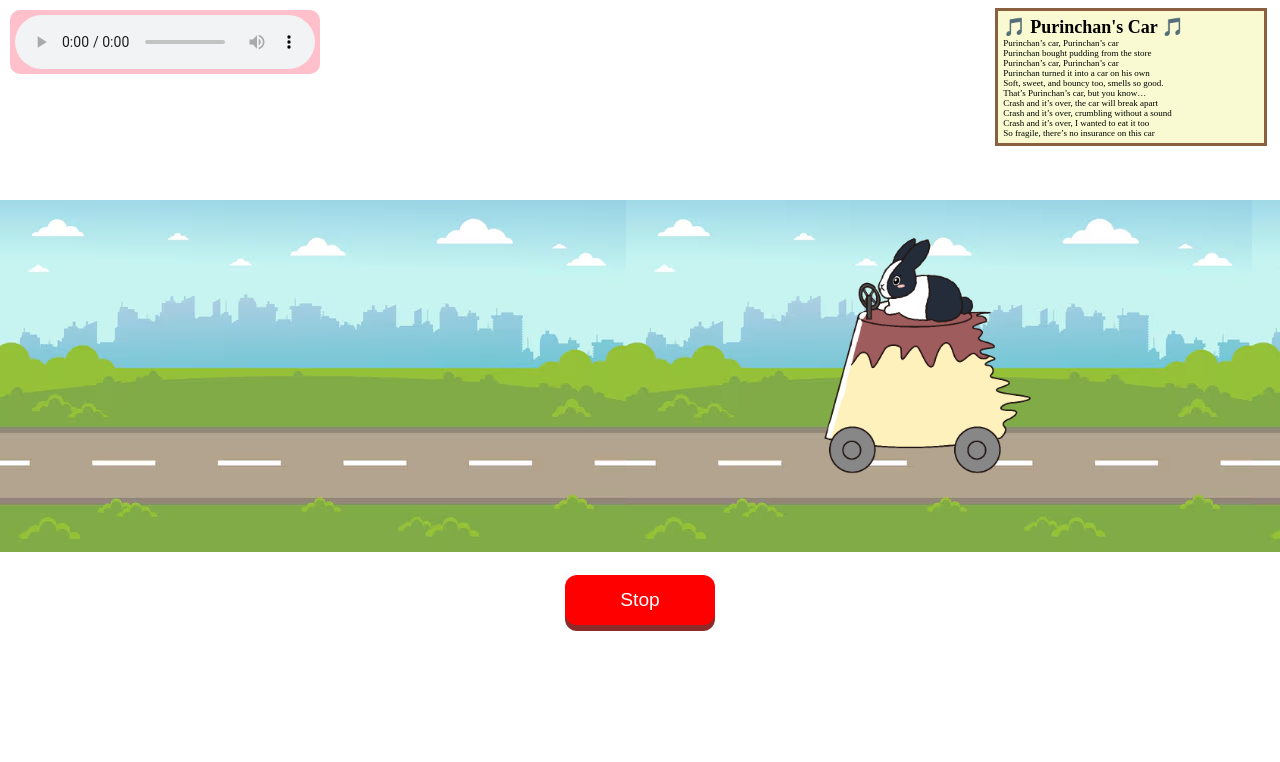
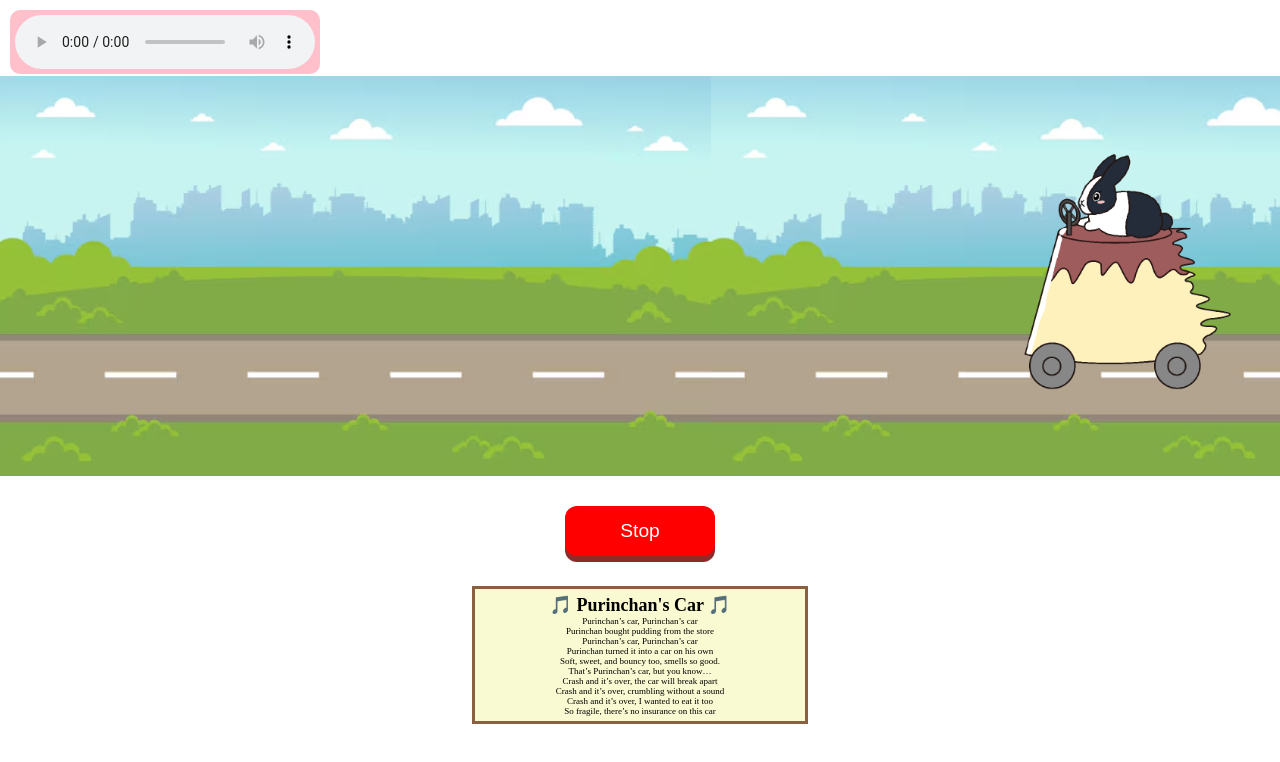
Before and after one commit to Tonikaku-candy/purinchannokuruma, a plain HTML site: page index.html in a window 1280 px wide. Drawn offline with Linux system fonts and the light colour scheme.

Commit message:
Add files via upload

```diff
--- a/index.html
+++ b/index.html
@@ -8,9 +8,9 @@
   </head>
   <body>
     <div class="container">
-      <div class="purinchan">
-        <img src="image/purincar.PNG" alt="purinchan" />
-      </div>
+      <!-- <div class="purinchan"> -->
+      <img src="image/purincar.PNG" alt="purinchan" />
+      <!-- </div> -->
     </div>
     <button>Stop</button>
 
@@ -40,7 +40,7 @@
     <script>
       let position = 0;
       let isPlaying = true;
-      let purincar = document.querySelector('.purinchan img');
+      let purincar = document.querySelector('img');
       let w = window.innerWidth;
       let playAnimation = setInterval(movePurin, 50);
 
@@ -65,7 +65,7 @@
           position += 15;
           purincar.style.right = position + 'px';
         } else {
-          position = 0;
+          position = -200;
           position += 15;
         }
       }
--- a/style.css
+++ b/style.css
@@ -7,33 +7,34 @@ body {
   width: 100%;
   height: 100vh;
   display: flex;
+  flex-direction: column;
   justify-content: center;
   align-items: center;
 }
 
 .container {
-  width: 100vw;
-  height: 50vh;
+  width: 100%;
+  height: 50%;
   background-image: url(image/road.avif);
+  background-size: contain;
   background-repeat: repeat-x;
   position: relative;
 }
 
-.purinchan img {
-  width: 30vw;
+.container img {
+  width: 25%;
   max-width: 300px;
   height: auto;
   position: absolute;
-  bottom: 15vh;
+  bottom: 20%;
   right: 0;
 }
 
 button {
-  margin-top: 400px;
-  position: absolute;
+  margin-top: 30px;
+  position: relative;
   width: 150px;
   height: 50px;
-
   border-radius: 12px;
   background-color: red;
   color: white;
@@ -52,12 +53,17 @@ audio {
 }
 
 .lyrics {
-  position: absolute;
-  top: 1vh;
-  right: 1vw;
-  width: 20vw;
+  /* position: absolute; */
+  /* top: 1vh; */
+  /* right: 1vw; */
+  /* width: 20vw; */
+  /* max-width: 350px; */
+  /* min-width: 120px; */
   font-size: 9px;
   border: 3px, solid, rgb(138, 96, 64);
   background-color: lightgoldenrodyellow;
   padding: 5px;
+  width: 25%;
+  margin-top: 30px;
+  text-align: center;
 }
```
